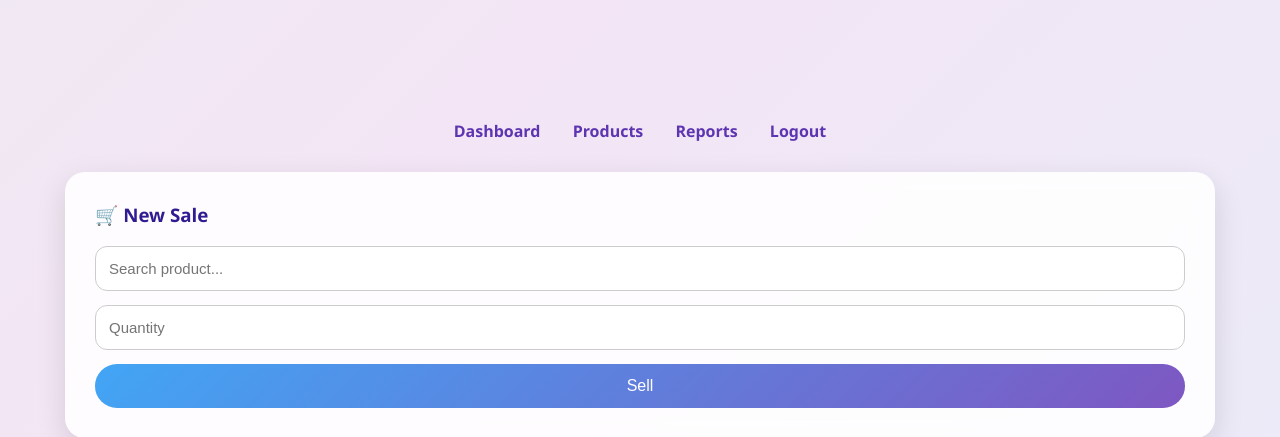
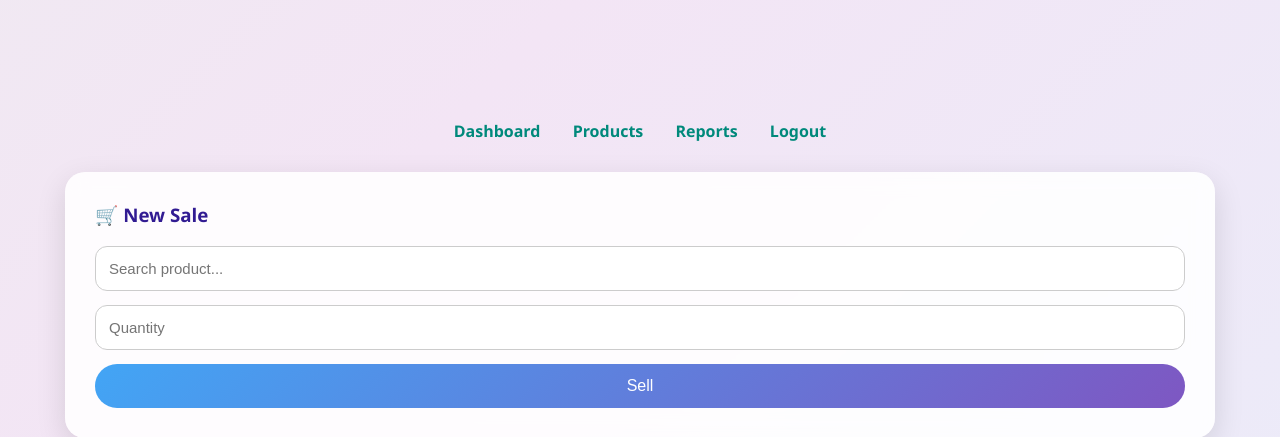
Before and after one commit to syedabdulazeezhussainy-creator/stockify, a Flask app: page /sales in a window 1280 px wide. Shown: the top 437 px of the page. Run offline with Flask 3, Linux system fonts and the light colour scheme; a user stored in the database is signed in; data comes from the database, SQL or seed files in the repository.

Commit message:
Refactor CSS for modern light theme

```diff
--- a/static/style.css
+++ b/static/style.css
@@ -58,7 +58,7 @@ body {
 }
 
 .nav a {
-    color: #5e35b1;
+    color: #00897b; /* teal */
     margin: 0 14px;
     text-decoration: none;
     font-weight: bold;
@@ -66,9 +66,8 @@ body {
 }
 
 .nav a:hover {
-    color: #1a237e;
+    color: #004d40;
 }
-
 /* ================= CARD ================= */
 .card {
     background: rgba(255,255,255,0.88); /* slightly darker than before */
```
